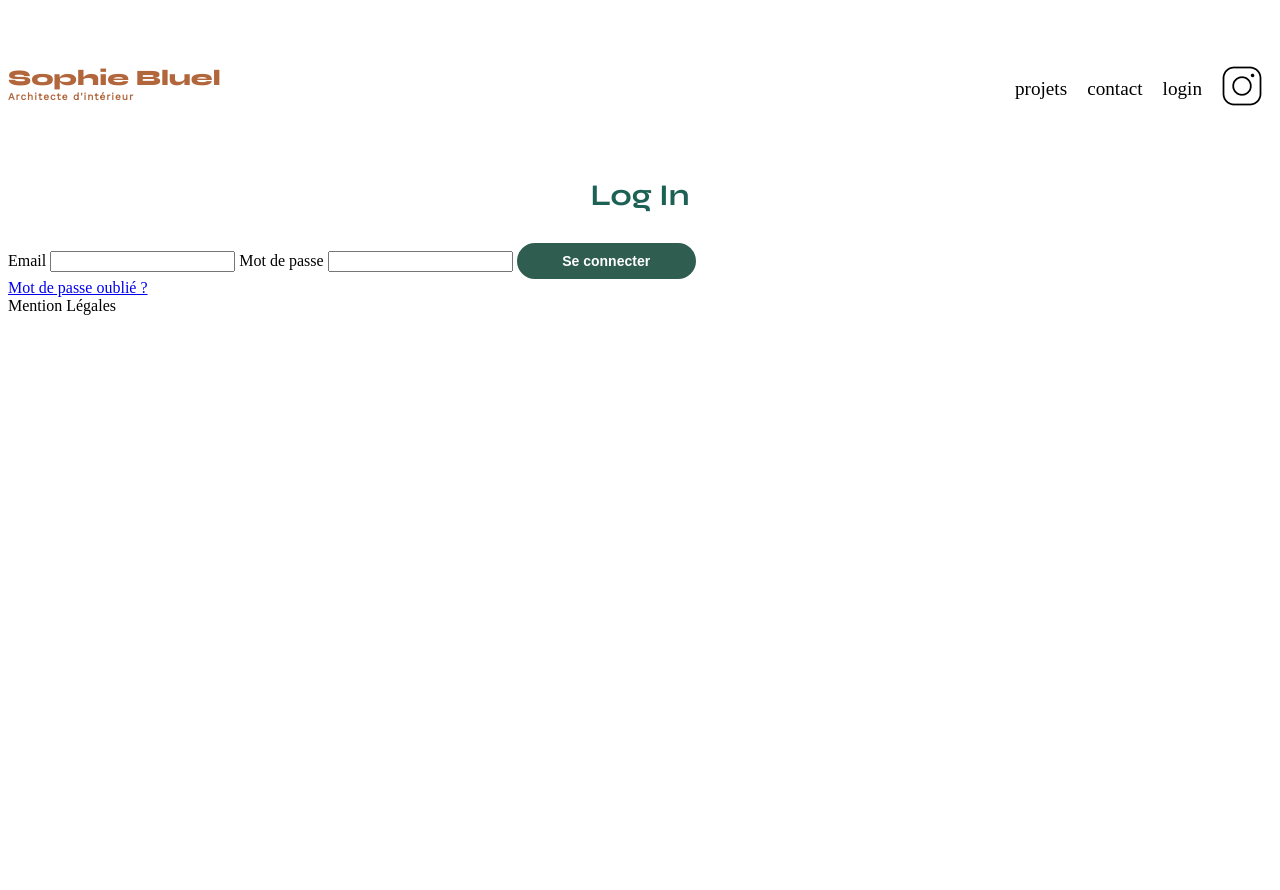
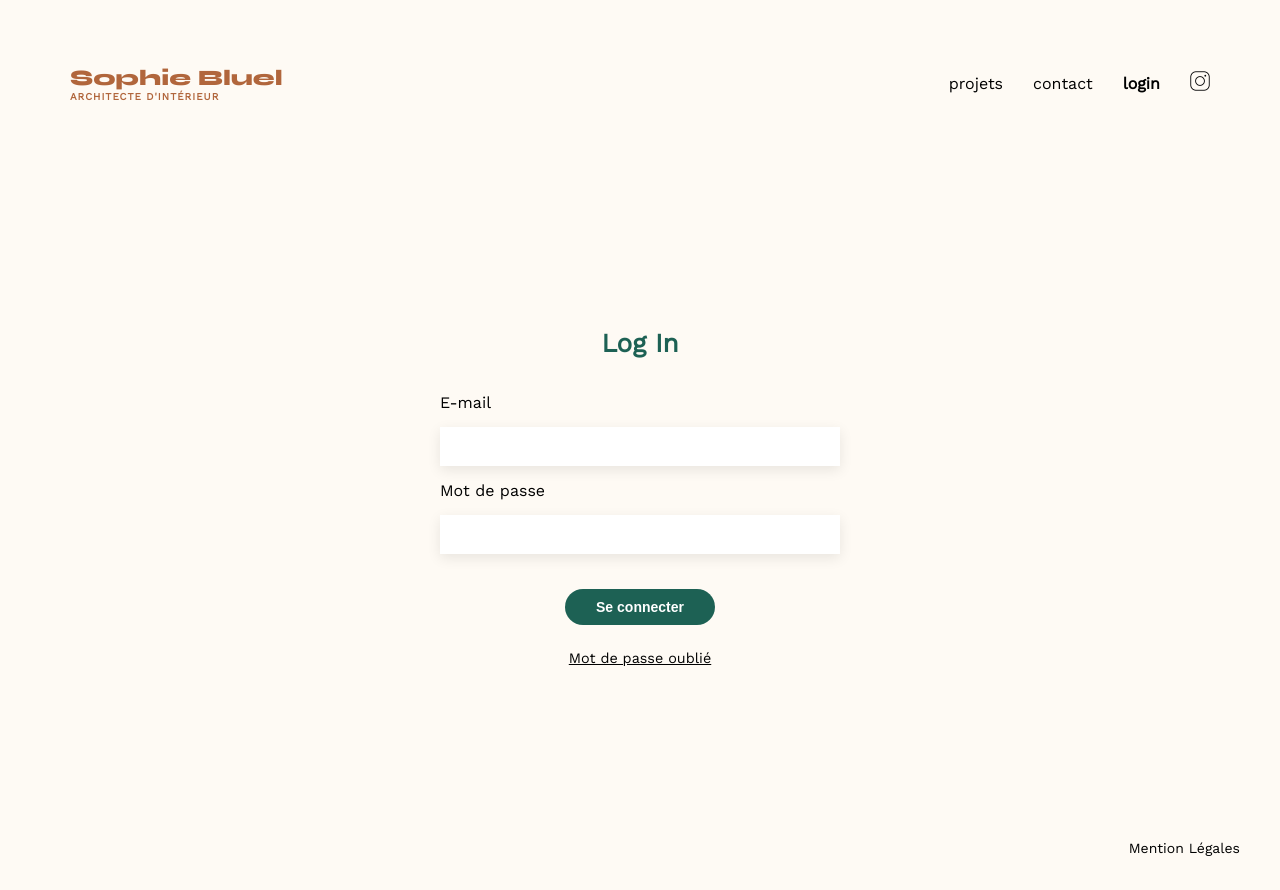
Before and after one commit to PyrylRemi/Portfolio-architecte-sophie-bluel, a plain HTML site: page FrontEnd/login.html in a window 1280 px wide. Before the commit the page ends 800 px from the top, so only its background shows below. Drawn offline with nearby package versions, Linux system fonts and the light colour scheme.

Commit message:
Stylisation de la page Login.html et modification de son css

```diff
--- a/FrontEnd/login.css
+++ b/FrontEnd/login.css
@@ -1,11 +1,19 @@
-
 header {
 	display: flex;
-	justify-content: space-between;
-	margin: 50px 0
+	justify-content: center;
+	margin: 50px 0;
   }
 
-h1{
+  .header-container {
+	width: 100%;
+	max-width: 1140px;
+	display: flex;
+	justify-content: space-between;
+	align-items: center;
+	padding: 0 20px;
+  }
+
+  header h1 {
 	display: flex;
 	flex-direction: column;
 	font-family: 'Syne';
@@ -14,44 +22,128 @@ h1{
 	color: #B1663C
   }
 
-h1 > span {
+  header h1 span {
     font-family: 'Work Sans';
-	font-size:10px;
+    font-size: 10px;
     letter-spacing: 0.1em;
   }
 
   nav ul {
 	display: flex;
+	list-style: none;
+	gap: 30px;
+	padding: 0;
+	margin: 0;
 	align-items: center;
-	list-style-type: none;
-
-}
-nav li {
-	padding: 0 10px;
-	font-size: 1.2em;
   }
 
-li:hover {
-	color: #B1663C;
+  nav ul li a {
+	text-decoration: none;
+	color: #000;
+	font-weight: 400;
+	font-size: 1rem;
   }
 
-h2{
-    text-align: center;
-    margin-bottom: 1em;
-    font-family: 'Syne';
-    font-weight: 700;
-    font-size: 30px;
-    color: #1D6154;
+  nav ul li a.active {
+	font-weight: bold;
   }
 
-button{
-    border: 2px solid #2F5D50;
-    width: 179px;
-    height: 36px;
-    background-color: #2F5D50;
+  nav ul li img {
+	width: 20px;
+  }
+
+
+body {
+	font-family: 'Work Sans', sans-serif;
+	background-color: #fefaf4;
+	margin: 0;
+	padding: 0;
+  }
+
+  main {
+	min-height: 80vh;
+	display: flex;
+	justify-content: center;
+	align-items: center;
+  }
+
+  .login-section {
+	width: 100%;
+	max-width: 400px;
+	text-align: center;
+  }
+
+  .login-form {
+	display: flex;
+	flex-direction: column;
+	gap: 15px;
+  }
+
+  .login-form h2 {
+	font-size: 26px;
+	font-weight: 600;
+	color: #1D6154;
+	margin-bottom: 20px;
+  }
+
+  .login-form label {
+	font-weight: 500;
+	text-align: left;
+  }
+
+  .login-form input {
+	padding: 12px;
+	border: none;
+	box-shadow: 0px 4px 14px rgba(0, 0, 0, 0.09);
+	border-radius: 0;
+  }
+
+  .login-form button {
+	background-color: #1D6154;
 	color: white;
+	font-weight: bold;
+	border: none;
+	border-radius: 20px;
+	padding: 10px 0;
+	cursor: pointer;
+	margin-top: 10px;
+  }
+
+  .login-form button:hover {
+	background-color: #144c42;
+  }
+
+  .forgot-password {
+	font-size: 0.9em;
+	color: #000;
+	text-decoration: underline;
+	margin-top: 10px;
+  }
+
+  footer {
+	width: 100%;
+	text-align: right;
+	padding: 20px 40px;
+	box-sizing: border-box;
+	font-size: 14px;
+  }
+
+  button[type="submit"] {
+	background-color: #1D6154;
+	color: white;
+	border: none;
+	border-radius: 20px;
+	padding: 10px 25px;
 	font-size: 14px;
 	font-weight: bold;
-    border-radius: 60px;
 	cursor: pointer;
+	margin: 20px auto;
+	display: block;
+	min-width: 150px;
+	text-align: center;
+	margin-bottom: 0%;
   }
+
+  button[type="submit"]:hover {
+	background-color: #144C3D;
+  }
--- a/FrontEnd/login.html
+++ b/FrontEnd/login.html
@@ -12,32 +12,39 @@
     <link rel="stylesheet" href="login.css">
 </head>
 <header>
-    <h1>Sophie Bluel <span>Architecte d'intérieur</span></h1>
+    <div class="header-container">
+      <h1>Sophie Bluel <span>ARCHITECTE D'INTÉRIEUR</span></h1>
       <nav>
         <ul>
-            <li>projets</li>
-            <li>contact</li>
-            <li>login</li>
-            <li><img src="./assets/icons/instagram.png" alt="Instagram"></li>
+          <li><a href="index.html">projets</a></li>
+          <li><a href="#">contact</a></li>
+          <li><a href="login.html" class="active">login</a></li>
+          <li><a href="#"><img src="assets/icons/instagram.png" alt="Instagram"></a></li>
         </ul>
       </nav>
+    </div>
   </header>
 <body>
-    <main class="login-container">
-        <h2 class="login-subtitle">Log In</h2>
+    <main>
+        <section class="login-section">
           <form class="login-form">
-            <label for="email">Email</label>
-            <input type="email" id="email" required>
+            <h2>Log In</h2>
+
+            <label for="email">E-mail</label>
+            <input type="email" id="email" name="email" required>
 
             <label for="password">Mot de passe</label>
-            <input type="password" id="password" required>
+            <input type="password" id="password" name="password" required>
 
             <button type="submit">Se connecter</button>
+
+            <a href="#" class="forgot-password">Mot de passe oublié</a>
     </form>
+        </section>
         </main>
-    <a href="#" class="forgot-password">Mot de passe oublié ?</a>
+
     <footer>
-        <p3>Mention Légales</p3>
+        <p>Mention Légales</p>
     </footer>
     <script src="JavaScript/login.js"></script>
 </body>
```
Lines whose indentation alone changed are shown as unchanged.
